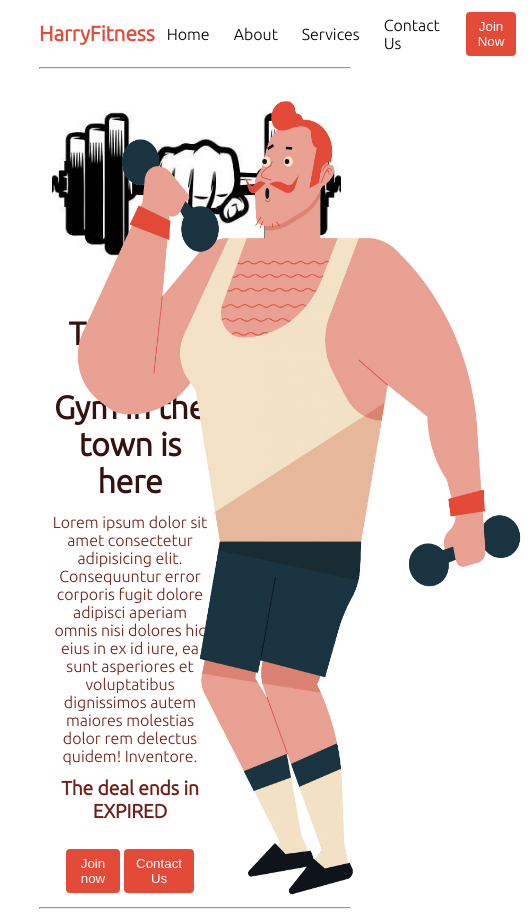
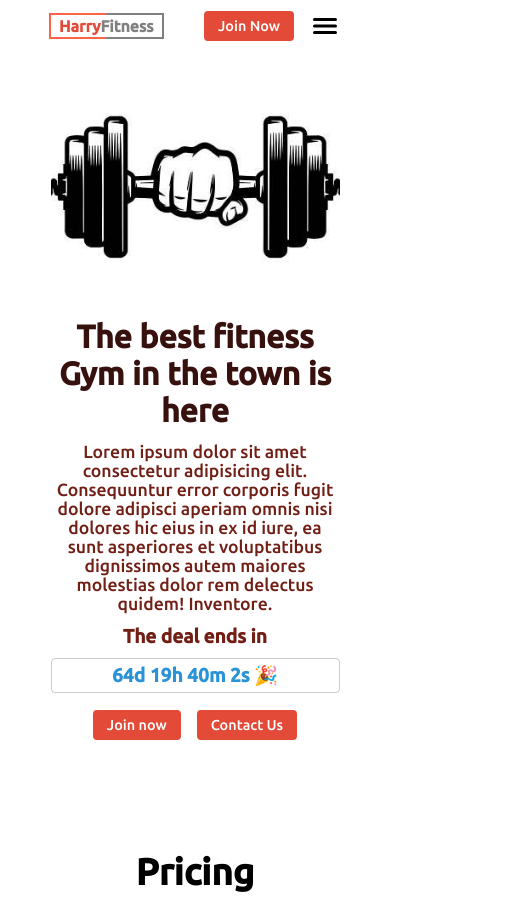
Before and after one commit to CodeWithHarry/HarryFitnessWebsite, a plain HTML site: page index.html in a window 390 px wide. Shown: the top 912 px of the page, 532 px wide, since content can reach past the window. Drawn offline with nearby package versions, Linux system fonts and the light colour scheme.

Commit message:
Responsive View & UI Improvements

```diff
--- a/index.html
+++ b/index.html
@@ -7,34 +7,43 @@
     <meta name="viewport" content="width=device-width, initial-scale=1.0">
     <title>HarryFitness - The best fitness gym in the town</title>
     <link rel="stylesheet" href="style.css">
-    <script src="timer.js"></script>
     <link rel="stylesheet" href="utils.css">
 </head>
 
 <body class='overflow-x-hidden'>
     <div class="container mx-auto">
         <header>
-            <nav class="flex justify-between">
-                <div class="logo font-bold flex items-center text-blue">HarryFitness</div>
-                <ul class="navbar flex items-center">
-                    <li>Home</li>
-                    <li>About</li>
-                    <li>Services</li>
-                    <li>Contact Us</li>
+            <nav class="nav flex justify-between">
+                <div class="logo font-bold flex items-center text-blue">
+                    <h3><a href="#">Harry<span>Fitness</span></a></h3>
+                </div>
+                <div class="flex items-center">
+                    <ul class="links navbar items-center">
+                        <li><a href="#">Home</a></li>
+                        <li><a href="#">About</a></li>
+                        <li><a href="#">Services</a></li>
+                        <li><a href="#">Contact Us</a></li>
+                    </ul>
+                    <div class="flex items-center">
+                        <ul class="action flex items-center">
                             <li><button class="btn">Join Now</button></li>
+                            <li class="menu flex" id="menu"><ion-icon name="menu"></ion-icon></li>
                         </ul>
+                    </div>
+                </div>
             </nav>
             <hr>
         </header>
         <main class="min-h-screen">
             <section class="section1">
-                <div class="flex">
+                <div class="flex contentbox">
                     <div class="topleft flex flex-col justify-center px-2">
-                        <div class=" text-center">
+                        <div class="text-center">
                             <img class="dumbellimg" src="dumbell.png" alt="">
                         </div>
                         <h1 class="my-1 text-center">The best fitness Gym in the town is here</h1>
-                        <p class=" text-center">Lorem ipsum dolor sit amet consectetur adipisicing elit. Consequuntur
+                        <p class="desc text-center">Lorem ipsum dolor sit amet consectetur adipisicing elit.
+                            Consequuntur
                             error corporis fugit dolore adipisci aperiam omnis nisi dolores hic eius in ex id iure, ea
                             sunt asperiores et voluptatibus dignissimos autem maiores molestias dolor rem delectus
                             quidem! Inventore.</p>
@@ -101,7 +110,8 @@
                     <table class="table text-center">
                         <thead>
                             <tr>
-                          <th></th><th>Free</th>
+                                <th></th>
+                                <th>Free</th>
                                 <th>Pro</th>
                                 <th>Enterprise</th>
                             </tr>
@@ -156,6 +166,13 @@
         </footer>
 
     </div>
+
+
+    <script src="timer.js"></script>
+
+    <!-- Icons Link -->
+    <script type="module" src="https://unpkg.com/ionicons@7.1.0/dist/ionicons/ionicons.esm.js"></script>
+    <script nomodule src="https://unpkg.com/ionicons@7.1.0/dist/ionicons/ionicons.js"></script>
 </body>
 
 </html>
--- a/style.css
+++ b/style.css
@@ -1,139 +1,322 @@
-@import url('https://fonts.googleapis.com/css2?family=Ubuntu:wght@300&display=swap');
+@import url('https://fonts.googleapis.com/css2?family=Poppins:wght@300;400;500&family=Roboto:wght@300;400;500;700&family=Ubuntu:wght@300;400;500&display=swap');
 
-*{
+* {
     margin: 0;
     padding: 0;
+    font-family: 'Poppins', sans-serif;
+    font-family: 'Roboto', sans-serif;
+    font-family: 'Ubuntu', sans-serif;
+    transition: all 0.5s;
+    text-decoration: none;
+    list-style: none;
 }
 
-.container{
+.container {
     max-width: 80vw;
-    font-family: 'Ubuntu', sans-serif;
+    position: relative;
 }
 
-.navbar{
+.navbar {
     display: flex;
+    justify-content: flex-end;
     height: 67px;
 }
-.navbar li{
-    list-style: none;
+
+.navbar li a {
+    color: #37110d;
     margin: 0 12px;
+    cursor: pointer;
+    font-size: 1.2rem;
+    font-weight: 500;
+    transition: color 0.5s;
 }
 
-.topleft{
+.navbar li a:hover {
+    color: rgb(227 74 56);
+}
+
+.action .menu {
+    font-size: 2rem;
+    cursor: pointer;
+    display: none;
+}
+
+.topleft {
     width: 50%;
 }
 
-.topright{
+.topright {
     width: 50%;
 }
 
-.section1{
-   max-height: 100vh;
-   color: #711e15;
+.section1 {
+    max-height: 100vh;
+    color: #711e15;
 }
 
-.section1 h1{
+.section1 h1 {
     color: #37110d;
     font-size: 2rem;
 }
 
-.logo{
-    font-size: 1.3rem;
+.logo h3 a {
+    color: rgb(227 74 56);
 }
 
-.dumbellimg{
+.logo h3 {
+    font-size: 1.3rem;
+    font-weight: bolder;
+    padding: 2px 8px;
+    border: 2px solid;
+    border-image: linear-gradient(to right, tomato 50%, gray 50%);
+    border-image-slice: 1;
+}
+
+.logo h3 span {
+    color: gray;
+}
+
+.dumbellimg {
     width: 289px;
 }
 
-.topright .gymimg{
+.topright .gymimg {
     width: 466px;
 }
 
-.section2{
+.section2 {
     padding: 73px;
 }
 
-.section2 h1{
+.section2 h1 {
     font-size: 2.3rem;
 }
 
-.section2 p{
+.section2 p {
     padding: 0 8vw;
     text-align: center;
 }
 
-.box{
+.box {
     padding: 8px 0;
     margin: 12px 22px;
     min-width: 20vw;
-    border: 2px solid rgb(120, 54, 16);
     border-radius: 8px;
     text-align: center;
+    box-shadow: 2px 2px 12px rgba(0, 0, 0, 0.2), -1px -1px 8px rgba(0, 0, 0, 0.2);
 }
 
-.box h2{
+.box:hover {
+    box-shadow: 2px 2px 12px rgb(227 74 56), -1px -1px 8px rgb(227 74 56);
+}
+
+.box h2 {
     font-size: 2rem;
     padding: 15px 0;
 }
 
-.highlighted{
+.highlighted {
     font-size: 1.2rem;
     font-weight: bolder;
 }
 
-.box ul{
+.box ul {
     list-style-type: none;
 }
 
-.box ul li{
-   margin: 12px 2px;
+.box ul li {
+    margin: 12px 2px;
 }
 
-.plantable{
+.plantable {
     display: flex;
     justify-content: center;
     align-items: center;
 }
 
-.section3 table{
+.section3 table {
     width: 100%;
     margin-bottom: 140px;
     margin-top: 20px;
     border-collapse: collapse;
 }
 
-.section3 table th{
+.section3 table th {
     width: 23vw;
     border-bottom: 2px solid black;
     padding: 15px 0;
 }
 
-.section3 table td{
+.section3 table td {
     border-bottom: 2px solid black;
 }
 
+.topleft .desc {
+    font-weight: 500;
+    font-size: 1.1rem;
+}
 
-.section3 h1{
+.deal #demo {
+    color: #2a93d5;
+    border: 1px solid rgba(0, 0, 0, 0.2);
+    padding: 5px;
+    border-radius: 4px;
+}
+
+.section3 h1 {
     font-size: 2.3rem;
 }
 
-.section3{
+.section3 {
     padding: 73px;
 }
 
-footer{
+footer {
     padding: 23px;
     text-align: center;
 }
-.buttons{
+
+.buttons {
     display: flex;
     justify-content: center;
     align-items: center;
-    margin: 12px;
+    flex-wrap: wrap;
 }
 
-.deal{
+.buttons button {
+    margin: 5px 8px;
+}
+
+.deal {
     font-size: 1.2rem;
     font-weight: bolder;
     margin: 12px 0;
 }
+
+.nav {
+    position: relative;
+}
+
+
+
+/* Media Query */
+@media screen and (max-width:768px) {
+    header nav {
+        padding: 10px;
+    }
+
+    .action .menu {
+        display: flex;
+        margin-left: 15px;
+    }
+
+    .nav .navbar {
+        position: absolute;
+        top: 70px;
+        left: 0;
+        right: 0;
+        border: 1px solid rgba(0, 0, 0, 0.2);
+        width: 40%;
+        margin: 0 auto;
+        height: auto;
+        padding: 20px 30px;
+        display: flex;
+        flex-direction: column;
+        background-color: whitesmoke;
+        box-shadow: 2px 2px 12px rgba(0, 0, 0, 0.2), -1px -1px 8px rgba(0, 0, 0, 0.2);
+        border-radius: 4px;
+        opacity: 0;
+        margin-right: 0px;
+    }
+
+    .nav .navbar.active {
+        opacity: 1;
+    }
+
+    .nav .links li {
+        margin: 10px 0;
+    }
+
+    .section1 .flex {
+        width: 100%;
+    }
+
+    .section1 .contentbox {
+        height: auto;
+        width: 100%;
+        color: #711e15;
+        flex-wrap: wrap;
+        justify-content: center;
+        align-items: center;
+        margin: 20px auto;
+    }
+
+    .section1 h1 {
+        color: #37110d;
+        font-size: 2rem;
+    }
+
+    .topright img {
+        display: none;
+    }
+
+    .section2 .flex {
+        flex-direction: column;
+    }
+
+    .section2 p {
+        font-size: 1.2rem;
+    }
+}
+
+@media screen and (max-width:400px) {
+    .logo h3 {
+        font-size: 1rem;
+    }
+    hr {
+        display: none;
+    }
+    .deal{
+        display: flex;
+        flex-direction: column;
+        gap: 10px;
+    }
+    .section2{
+        padding: 60px 0;
+    }
+    .section3{
+        padding:10px 0;
+        margin:0;
+    }
+    main{
+        padding: 0;
+        margin-bottom: -100px;
+    }
+}
+
+@media screen and (max-width:350px) {
+    .logo h3 {
+        font-size: .8rem;
+    }
+    .dumbellimg {
+        width: 200px;
+    }
+    .section1 h1 {
+        font-size: 1.5rem;
+    }
+    .topleft .desc {
+        font-size: 1rem;
+    }
+    .section2 p{
+        font-size: 1rem;
+    }
+    .section3 h1 {
+        font-size: 1.5rem;
+    }
+    .nav .navbar {
+        width: 55%;
+    }
+    .action button{
+        font-size: .6rem;
+    }
+}
--- a/timer.js
+++ b/timer.js
@@ -1,6 +1,6 @@
 
 
-var countDownDate = new Date("Jun 5, 2022 15:37:25").getTime();
+var countDownDate = new Date("Oct 25, 2023 15:37:25").getTime();
 
 var x = setInterval(function() {
 
@@ -13,11 +13,16 @@ var x = setInterval(function() {
   var minutes = Math.floor((distance % (1000 * 60 * 60)) / (1000 * 60));
   var seconds = Math.floor((distance % (1000 * 60)) / 1000);
 
-  document.getElementById("demo").innerHTML = days + "d " + hours + "h "
-  + minutes + "m " + seconds + "s ";
+  document.getElementById("demo").innerHTML = days + "d  " + hours + "h "
+  + minutes + "m " + seconds + "s " + "🎉";
 
   if (distance < 0) {
     clearInterval(x);
-    document.getElementById("demo").innerHTML = "EXPIRED";
+    document.getElementById("demo").innerHTML = "EXPIRED 😥";
   }
 }, 1000);
+
+let menuicon = document.querySelector(".action #menu");
+menu.addEventListener('click',()=>{
+  document.querySelector(".nav .navbar").classList.toggle('active');
+})
--- a/utils.css
+++ b/utils.css
@@ -55,14 +55,19 @@
 }
 
 .btn{
-    padding:7px 12px;
-    border: 2px solid white;
-    border-radius: 6px;
+    padding:5px 12px;
+    border: 2px solid rgb(227 74 56);
+    border-radius: 4px;
     cursor: pointer;
     color: white;
-    background-color: rgb(227 74 56);;
+    background-color: rgb(227 74 56);
+    font-size: .9rem;
+    font-weight: 500;
 }
-
+.btn:hover{
+    background-color: white;
+    color: rgb(227 74 56);
+}
 .overflow-x-hidden{
     overflow-x: hidden;
 }
```
Lines whose indentation alone changed are shown as unchanged.
